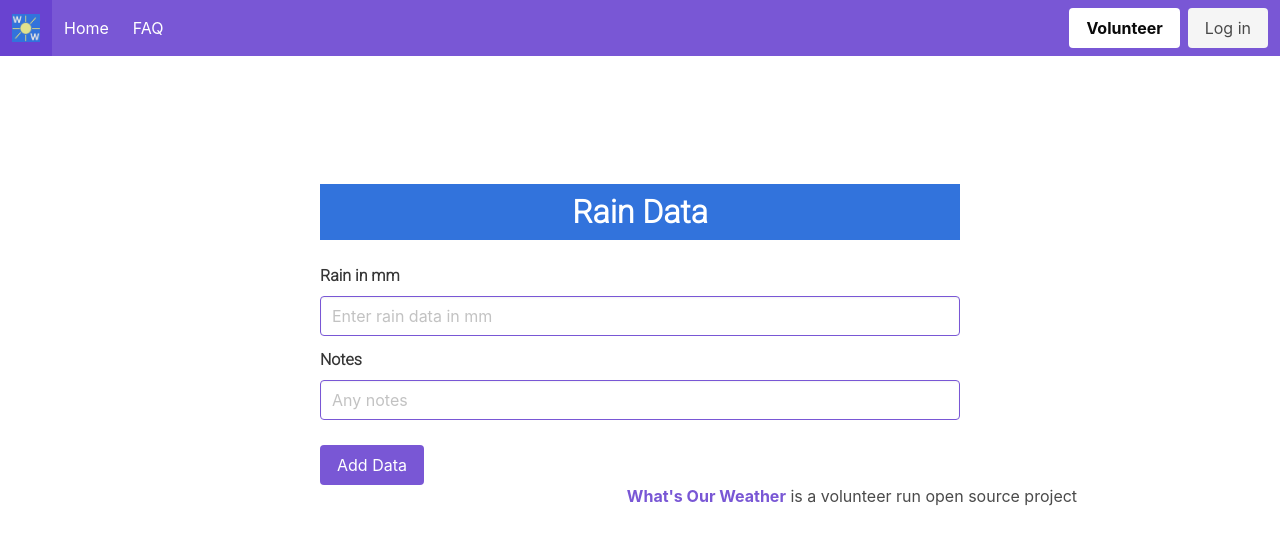
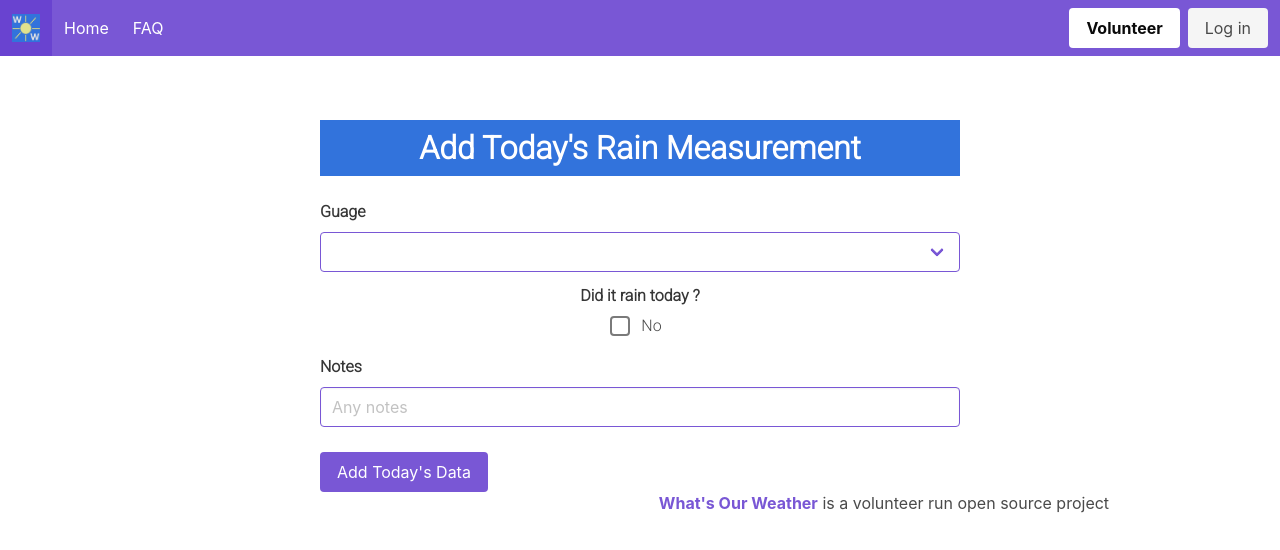
Before and after one commit to thetronjohnson/wowfe, a Vue app: page /#/add-data in a window 1280 px wide. Shown: the top 550 px of the page. Built offline with nearby package versions, Linux system fonts and the light colour scheme.

Commit message:
Add rain data

```diff
--- a/src/components/AddData.vue
+++ b/src/components/AddData.vue
@@ -1,19 +1,32 @@
 <template>
   <section>
-        <h1 class="title">Rain Data</h1>
-        <div class="volunteerform container">
-        <b-field label="Rain in mm" type="is-primary" class="info">
-            <b-input  placeholder="Enter rain data in mm"></b-input>
+    <h1 class="title">Add Today's Rain Measurement</h1>
+    <form class="volunteerform container" @submit="submitForm">
+      <b-field label="Guage" type="is-primary" class="info">
+        <b-select expanded>
+          <option selected>Guage 1</option>
+          <option>Guage 2</option>
+        </b-select>
       </b-field>
-        <b-field label="Notes" type="is-primary" class="info">
+      <b-field label="Did it rain today ?">
+        <b-checkbox v-model="rainToday"
+          true-value="Yes"
+          false-value="No">
+          {{ rainToday ? 'Yes' : 'No' }}
+        </b-checkbox>
+      </b-field>
+      <b-field label="Rain in mm" type="is-primary" class="info" v-if="rainToday">
+        <b-input v-model="form.measurement" placeholder="Enter rain data in mm"></b-input>
+      </b-field>
+      <b-field v-model="form.notes" label="Notes" type="is-primary" class="info">
         <b-input placeholder="Any notes"></b-input>
       </b-field>
       <b-field>
         <button class="button is-primary">
-                    Add Data
+          Add Today's Data
         </button>
       </b-field>
-        </div>
+    </form>
   </section>
 </template>
 
@@ -21,6 +34,29 @@
 <script>
 export default {
   name: 'AddData',
+
+  data () {
+    return {
+      rainToday: false,
+      form: {
+        measurement: -1,
+        notes: ''
+      }
+    }
+  },
+
+  methods: {
+    submitForm (e) {
+      e.preventDefault()
+
+      this.axios.post(this.$API.rain.add, this.form).then((response) => {
+        if (response.status !== 201) {
+          this.$buefy.toast.open(`Added today's data`)
+        }
+      })
+      this.$buefy.toast.open(`Added today's data`)
+    }
+  }
 }
 </script>
 
@@ -38,7 +74,7 @@ export default {
   margin-top: 1vw;
 }
  .title{
-     margin-top:10vw;
+     margin-top:5vw;
      background-color:hsl(217, 71%, 53%);
      color: white;
      margin-left: 25vw;
--- a/src/components/Login.vue
+++ b/src/components/Login.vue
@@ -64,7 +64,7 @@ export default {
   margin-top: 1vw;
 }
  .title{
-     margin-top:10vw;
+     margin-top:5vw;
      background-color:hsl(217, 71%, 53%);
      color: white;
      margin-left: 25vw;
--- a/src/main.js
+++ b/src/main.js
@@ -29,6 +29,9 @@ Vue.prototype.$API = {
   },
   gauge: {
     getAll: `${API_URL}/gauge/getAll`
+  },
+  rain: {
+    add: `${API_URL}/rain/add`
   }
 }
 
```
Lines whose indentation alone changed are shown as unchanged.
